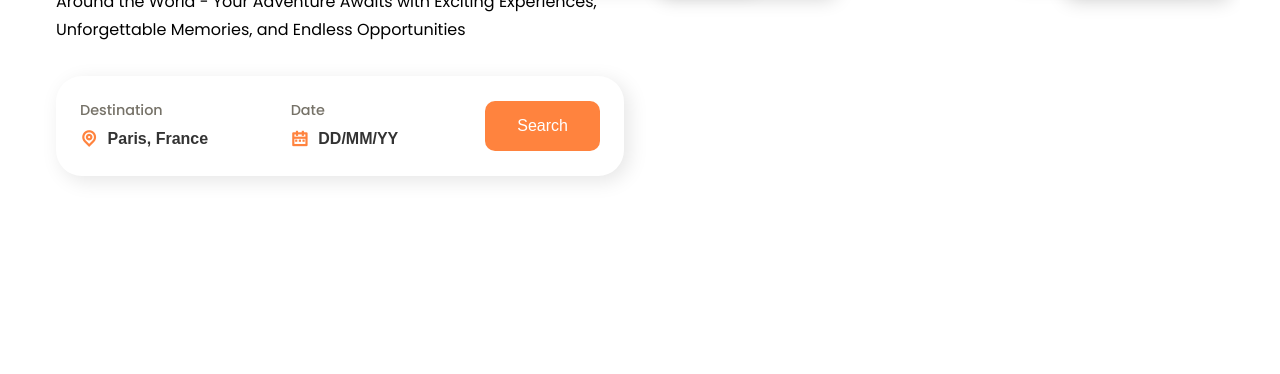
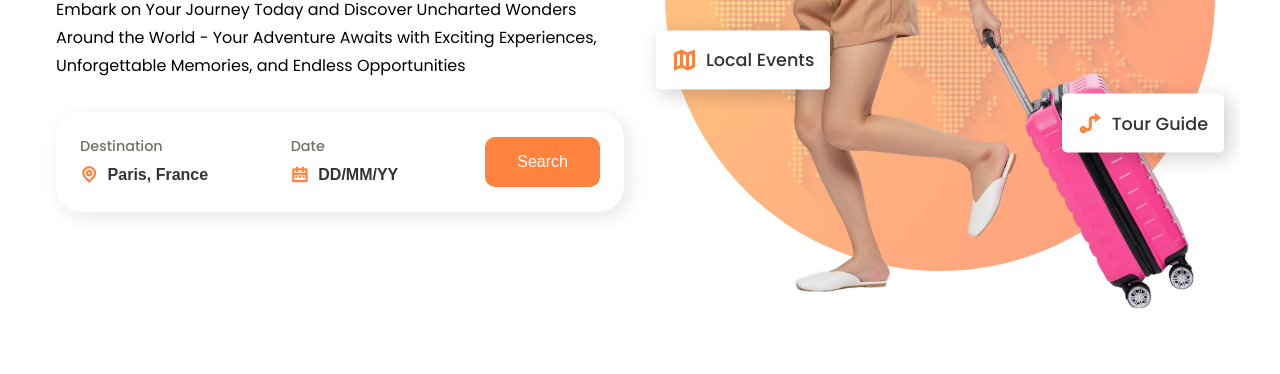
Before and after one commit to BHUVNESHJAIN-2004/responsive-landline, a plain HTML site: page index.html in a window 1280 px wide. Shown: the part 426-800 px from the top of the page. Drawn offline with nearby package versions, Linux system fonts and the light colour scheme.

Commit message:
edit html and css file

```diff
--- a/index.html
+++ b/index.html
@@ -51,7 +51,7 @@
           <span><i class="ri-guide-line"></i></span>
           Tour Guide
         </div>
-        <img src="assets/header.png" alt="header" />
+        <img src="header.png" alt="header" />
       </div>
       <div class="header__content">
         <h1>LET'S GO!<br />THE <span>ADVENTURE</span> IS WAITING FOR YOU</h1>
--- a/styles.css
+++ b/styles.css
@@ -119,7 +119,7 @@ nav {
   top: 50%;
   left: 50%;
   transform: translate(-50%, -50%);
-  background-image: url("assets/header-bg.png");
+  background-image: url("header-bg.png");
   background-size: cover;
   background-position: center center;
   background-repeat: no-repeat;
```
